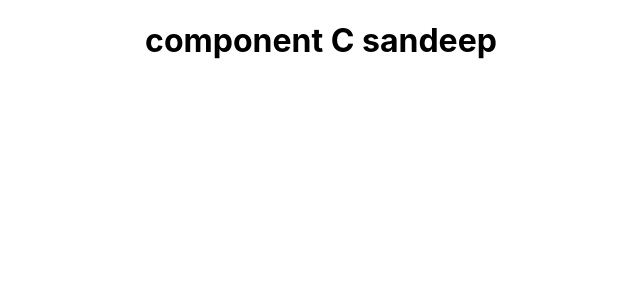
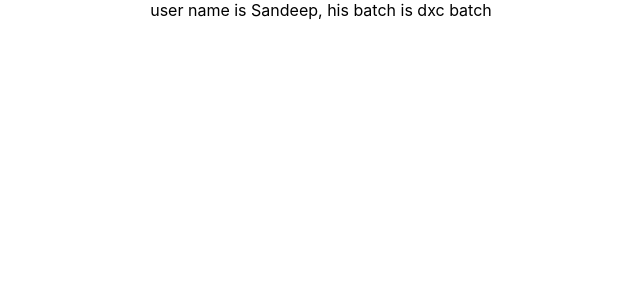
Before and after one commit to Sandeep5080/dxcreactjs, a React (Create React App) app: page / in a window 1280 px wide. Shown: the top 300 px of the page, without its empty margins (319-959 px from the left). Built offline with nearby package versions, Linux system fonts and the light colour scheme.

Commit message:
pass multiple context objects between components

```diff
--- a/src/App.js
+++ b/src/App.js
@@ -39,16 +39,17 @@ import React from 'react';
 
 
 export const UserContext = React.createContext()
+export const BatchContext = React.createContext()
 
 function App() {
   return (
     <div className="App">
 
-      <UserContext.Provider value = {'sandeep'} >
-        <ComponentA/>
-     </UserContext.Provider>
-
-
+      <UserContext.Provider value={'Sandeep'} >
+        <BatchContext.Provider value={'dxc batch '}>
+          <ComponentA />
+        </BatchContext.Provider>
+      </UserContext.Provider>
     </div>
   );
 }
--- a/src/components/contexthook/ComponentC.js
+++ b/src/components/contexthook/ComponentC.js
@@ -1,16 +1,30 @@
 import React from 'react'
-import { UserContext } from '../../App'
+import { UserContext,BatchContext } from '../../App'
+
 
 
 function ComponentC() {
     return (
-        <div>
-        <UserContext.Consumer>
-        { user => { return <h1>component C {user}</h1> }}
-        </UserContext.Consumer>
-        </div>
-    )
 
-}
-
+            <div>
+                <UserContext.Consumer>
+                    {
+                        user => {
+                            return(
+                                <BatchContext.Consumer>
+                                  {
+                                      batch =>{
+                                          return <div>
+                                                user name is {user}, his batch is {batch}
+                                            </div>
+                                      }
+                                  }
+                                </BatchContext.Consumer>
+                            )
+                        }
+                    }
+                </UserContext.Consumer>
+            </div>
+        )
+    }
 export default ComponentC
```
